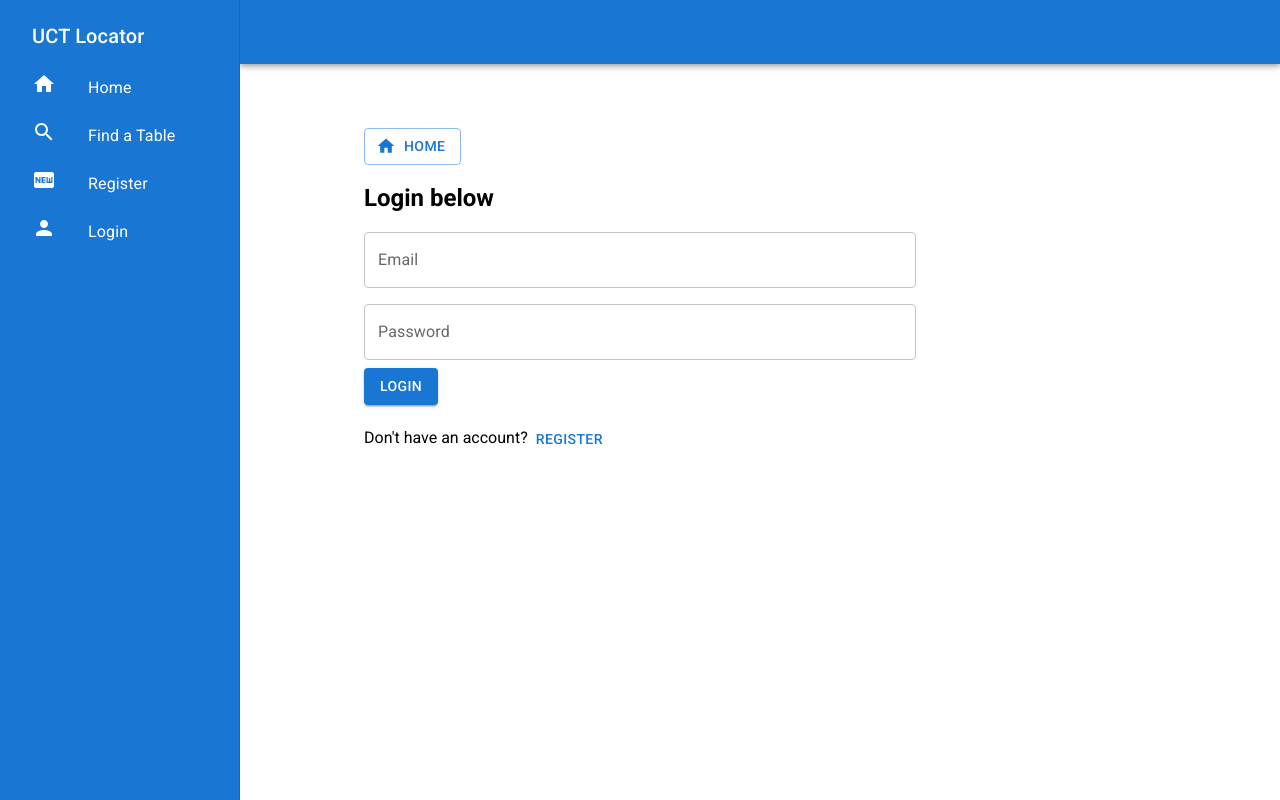
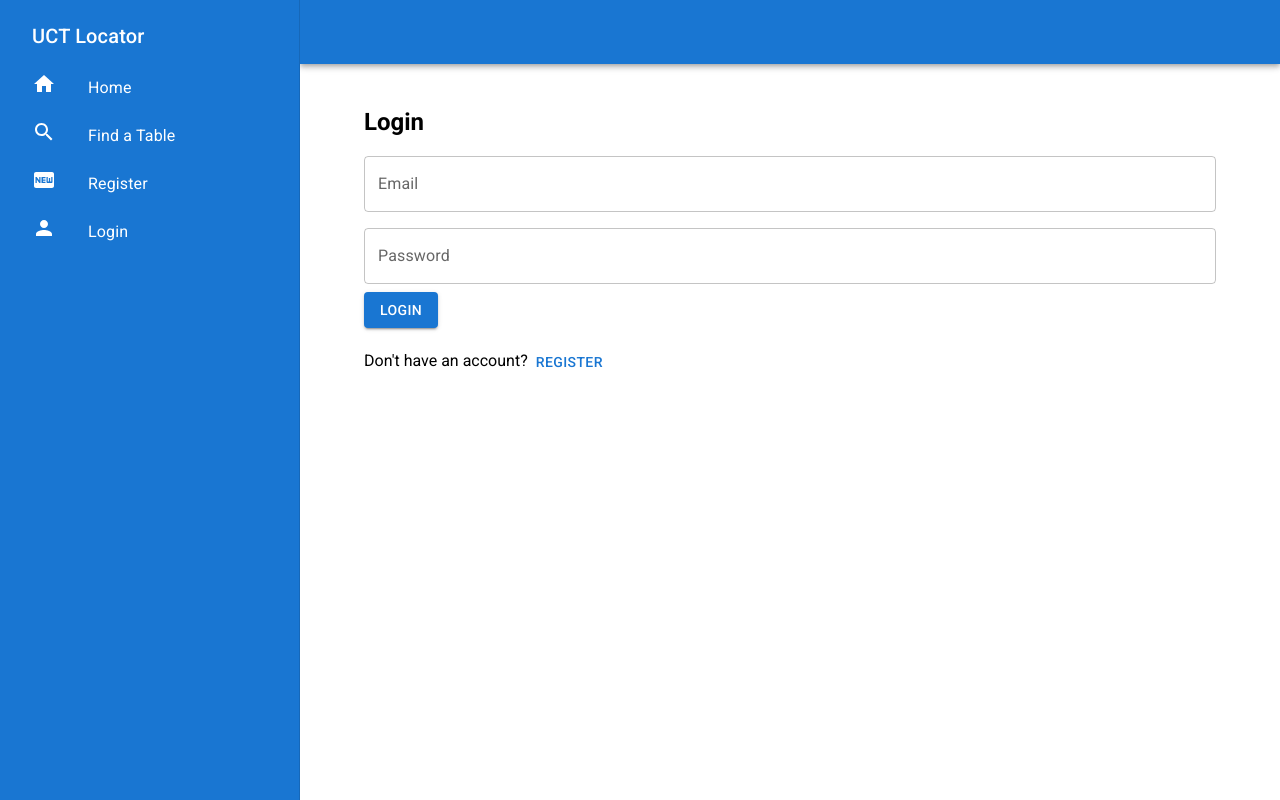
Before and after one commit to InspiredAccessFoundation/uct-locator, a React (Create React App) app in the folder front-end/: page /login in a window 1280 px wide. Built offline with nearby package versions, Linux system fonts and the light colour scheme; what axios-cache-interceptor would draw is missing.

Commit message:
Lots more UI tweaks

```diff
--- a/front-end/src/App.js
+++ b/front-end/src/App.js
@@ -18,10 +18,12 @@ import SubmitTable from "./components/Tables/SubmitTable";
 import LocationViewMapNew from "./components/Map/LocationViewMap";
 import ViewTable from "./components/Tables/ViewTable";
 
+import Box from '@mui/material/Box';
+
 import Container from "@mui/material/Container";
 
 import "./App.css";
-
+const drawerWidth = 300;
 // Check for token to keep user logged in
 if (localStorage.jwtToken) {
   // Set auth token header auth
@@ -47,11 +49,10 @@ class App extends Component {
       <Provider store={store}>
         <Router>
           <Navbar />
-          <Container maxWidth={false} style={{
-            height: "100%!important",
-            margin: "0",
-            padding: "0"
-          }}>
+          <Box
+            component="main"
+            sx={{ display: 'flex', flexGrow: 3, p: 0, width: { sm: `calc(100% - ${drawerWidth}px)` }, marginLeft: { sm: `${drawerWidth}px` } }}
+          >
             <Route exact path="/" component={Home} />
             <Route exact path="/register" component={Register} />
             <Route exact path="/login" component={Login} />
@@ -65,7 +66,7 @@ class App extends Component {
                 component={SubmitTable}
               />
             </Switch>
-          </Container>
+          </Box>
         </Router>
       </Provider >
     );
--- a/front-end/src/components/Map/LocationSelectMap.js
+++ b/front-end/src/components/Map/LocationSelectMap.js
@@ -11,9 +11,6 @@ const render = () => {
 
 const LocationSelectMap = (props) => {
   const { onCenterChanged, tableMapStyle } = props;
-  tableMapStyle.width = "100%";
-  tableMapStyle.height = tableMapStyle.height || "500px";
-
   const mapOptions = {
     styles: [],
     streetViewControl: false,
@@ -24,13 +21,12 @@ const LocationSelectMap = (props) => {
     <>
       <div style={{ height: "100%" }}>
         <Wrapper apiKey={process.env.REACT_APP_GOOGLE_MAPS_API_KEY} render={render} libraries={["places"]}>
-          <TableMapNew
+          {/* <TableMapNew
             onCenterChanged={onCenterChanged}
-            style={tableMapStyle}
             mapOptions={mapOptions}
             selectingLocation
           >
-          </TableMapNew>
+          </TableMapNew> */}
         </Wrapper>
       </div>
     </>
--- a/front-end/src/components/Map/LocationViewMap.css
+++ b/front-end/src/components/Map/LocationViewMap.css
@@ -10,7 +10,5 @@
 
 .add-circle {
     font-size: 3.5rem !important;
-    color: #88C6CB;
-    background-color: black;
     border-radius: 100%;
 }
--- a/front-end/src/components/Map/LocationViewMap.js
+++ b/front-end/src/components/Map/LocationViewMap.js
@@ -5,7 +5,7 @@ import Container from "@mui/system/Container";
 import CircularProgress from "@mui/material/CircularProgress";
 import AddCircleIcon from '@mui/icons-material/AddCircle';
 import Icon from '@mui/material/Icon';
-
+import { useTheme } from '@mui/material/styles';
 
 import axios from "../../axiosRequests";
 import * as constants from "../../constants";
@@ -29,6 +29,9 @@ const getTablePosition = (tbl) => {
 };
 
 const LocationViewMapNew = () => {
+  const theme = useTheme();
+  const bg = theme.palette.primary.main;
+  const fg = theme.palette.primary.contrastText;
   const [zoom, setZoom] = React.useState(
     Number(localStorage.getItem("zoom")) || 3
   );
@@ -80,7 +83,7 @@ const LocationViewMapNew = () => {
   }, []);
 
   return (
-    <div style={{ height: "100%" }}>
+    <Container maxWidth={false} disableGutters>
       <Wrapper
         apiKey={process.env.REACT_APP_GOOGLE_MAPS_API_KEY}
         render={render}
@@ -91,7 +94,7 @@ const LocationViewMapNew = () => {
           onCenterChanged={onCenterChanged}
           onZoomChanged={onZoomChanged}
           zoom={zoom}
-          style={{ width: "100%", height: "100vh" }}
+          style={{ width: "100%", height: "94vh" }}
         >
           {tableLocations.map((tbl, i) => (
             <Marker
@@ -106,11 +109,11 @@ const LocationViewMapNew = () => {
           onClose={() => setCurrentTableId('')}
           open={!!currentTableId}
         />
-        <div className="add-new-floater">
-          <Icon component={AddCircleIcon} fontSize="large" className="add-circle" />
-        </div>
+        {/* <div className="add-new-floater">
+          <Icon component={AddCircleIcon} fontSize="large" className="add-circle" sx={{ color: bg, backgroundColor: fg }} />
+        </div> */}
       </Wrapper>
-    </div>
+    </Container>
   );
 };
 
--- a/front-end/src/components/Map/TableMap.css
+++ b/front-end/src/components/Map/TableMap.css
@@ -24,7 +24,7 @@
     flex-direction: row;
 }
 
-#searchbar {
+/* #searchbar {
     width: 80%;
     padding: 6px 20px;
     border-radius: 15px;
@@ -32,14 +32,18 @@
     height: 25px;
     font-size: 15px;
     color: #555;
-}
+} */
 
 .hidden {
     display: none !important;
 }
 
 .location-icon {
-    font-size: 35px !important;
+    font-size: 25px !important;
+    color: white;
+    padding-top: 2px;
+    cursor: pointer;
+    pointer-events: auto;
 }
 
 .filters-bar {
--- a/front-end/src/components/Tables/SubmitTable.js
+++ b/front-end/src/components/Tables/SubmitTable.js
@@ -19,6 +19,7 @@ import LocationSelectMap from "../Map/LocationSelectMap";
 import useMediaQuery from '@mui/material/useMediaQuery';
 import { useTheme } from "@mui/material/styles";
 
+const drawerWidth = 300;
 const SubmitTable = () => {
   const theme = useTheme();
   const smallWidth = useMediaQuery(theme.breakpoints.down('sm'));
@@ -102,7 +103,7 @@ const SubmitTable = () => {
 
   return (
     <>
-      <Container maxWidth="md">
+      <Container maxWidth={false} sx={{ py: 3, mx: 5 }}>
         <div style={{ marginTop: "1rem" }} className="row">
           <h2>Submit Table</h2>
           <p>Enter information for your table here.</p><br></br>
--- a/front-end/src/components/auth/Login.js
+++ b/front-end/src/components/auth/Login.js
@@ -57,16 +57,13 @@ class Login extends Component {
     const { errors } = this.state;
 
     return (
-      <Container maxWidth="sm">
-        <div style={{ marginTop: "4rem" }} className="row">
-              <Button variant="outlined" startIcon={<HomeIcon />} href="/">
-                Home
-               </Button>
+      <Container maxWidth={false} sx={{ py: 3, mx: 5 }}>
+        <div className="row">
           <h2>
-               <b>Login below</b>
+            <b>Login</b>
           </h2>
           <form noValidate onSubmit={this.onSubmit}>
-              <Stack spacing = {1}>
+            <Stack spacing={1}>
               <TextField id="email" label="Email" variant="outlined"
                 onChange={this.onChange}
                 value={this.state.email}
--- a/front-end/src/components/auth/Register.js
+++ b/front-end/src/components/auth/Register.js
@@ -60,16 +60,13 @@ class Register extends Component {
     const { errors } = this.state;
 
     return (
-      <Container maxWidth='sm'>
-        <div style={{ marginTop: "4rem" }} className="row">
-           <Button variant="outlined" startIcon={<HomeIcon />} href="/">
-                Home
-               </Button>
+      <Container maxWidth={false} sx={{ py: 3, mx: 5 }}>
+        <div className="row">
           <h2>
-                <b>Register below </b>
+            <b>Register</b>
           </h2>
           <form noValidate onSubmit={this.onSubmit}>
-            <Stack spacing = {1}>
+            <Stack spacing={1}>
 
               <TextField id='name' variant='outlined' label='Name'
                 onChange={this.onChange}
@@ -95,7 +92,7 @@ class Register extends Component {
                 onChange={this.onChange}
                 value={this.state.username}
                 error={errors.username}
-                  className = {classnames("", {
+                className={classnames("", {
                   invalid: errors.username
                 })}
               />
--- a/front-end/src/components/layout/Home.js
+++ b/front-end/src/components/layout/Home.js
@@ -4,6 +4,7 @@ import { connect } from "react-redux";
 import PropTypes from "prop-types";
 import { Container } from "@mui/system";
 
+const drawerWidth = 300;
 const Home = (props) => {
   const loggedIn = props.auth.isAuthenticated;
 
@@ -23,7 +24,7 @@ const Home = (props) => {
   );
 
   return (
-    <Container maxWidth="md">
+    <Container maxWidth={false} sx={{ py: 3, mx: 5 }}>
       <p>Welcome to the UCT Locator app!</p>
       {loggedIn ? loggedInContent : loggedOutContent}
       <Link to="/find">Find a Table</Link>
--- a/front-end/src/components/layout/Navbar.js
+++ b/front-end/src/components/layout/Navbar.js
@@ -1,9 +1,13 @@
 import React from "react";
+
 import { Link } from "react-router-dom";
 import { logoutUser } from "../../actions/authActions";
 import PropTypes from "prop-types";
 import { connect } from "react-redux";
 
+import InputBase from '@mui/material/InputBase';
+
+import { styled, alpha } from '@mui/material/styles';
 import AppBar from '@mui/material/AppBar';
 import Toolbar from '@mui/material/Toolbar';
 import Box from '@mui/material/Box';
@@ -30,7 +34,51 @@ import ExitToAppIcon from '@mui/icons-material/ExitToApp';
 import FiberNewIcon from '@mui/icons-material/FiberNew';
 import PersonIcon from '@mui/icons-material/Person';
 
-const drawerWidth = 240;
+const drawerWidth = 300;
+
+const Search = styled('div')(({ theme }) => ({
+  position: 'relative',
+  borderRadius: theme.shape.borderRadius,
+  backgroundColor: alpha(theme.palette.common.white, 0.15),
+  '&:hover': {
+    backgroundColor: alpha(theme.palette.common.white, 0.25),
+  },
+  marginRight: theme.spacing(2),
+  marginLeft: 0,
+  width: '100%',
+  [theme.breakpoints.up('sm')]: {
+    marginLeft: theme.spacing(3),
+    width: 'auto',
+  },
+}));
+
+const SearchIconWrapper = styled('div')(({ theme }) => ({
+  padding: theme.spacing(0, 2),
+  height: '100%',
+  position: 'absolute',
+  pointerEvents: 'none',
+  display: 'flex',
+  alignItems: 'center',
+  justifyContent: 'center',
+  zIndex: 10000
+}));
+
+const StyledInputBase = styled(InputBase)(({ theme }) => ({
+  color: 'inherit',
+  zIndex: 10,
+  '& .MuiInputBase-input': {
+    padding: theme.spacing(1, 1, 1, 0),
+    // vertical padding + font size from searchIcon
+    paddingLeft: `calc(1.5em + ${theme.spacing(4)})`,
+    transition: theme.transitions.create('width'),
+    width: '100%',
+    zIndex: 10,
+    [theme.breakpoints.up('md')]: {
+      width: '50ch',
+    },
+  },
+}));
+
 const Navbar = (props) => {
   const theme = useTheme();
   const bg = theme.palette.primary.main;
@@ -88,7 +136,7 @@ const Navbar = (props) => {
     <Box
       role="presentation"
       onClick={() => setDrawerOpen(false)}
-      sx={{ backgroundColor: bg, minWidth: "300px", height: "100%", color: fg }}
+      sx={{ backgroundColor: bg, height: "100%", color: fg }}
     >
       <List>
         <ListItem>
@@ -128,11 +176,11 @@ const Navbar = (props) => {
 
   return (
     <>
-      <AppBar position="static" sx={{
+      <AppBar position="sticky" sx={{
         width: { sm: `calc(100% - ${drawerWidth}px)` },
         ml: { sm: `${drawerWidth}px` },
       }}>
-        <Toolbar sx={{ backgroundColor: bg, color: fg, justifyContent: "center" }}>
+        <Toolbar sx={{ backgroundColor: bg, color: fg, justifyContent: { sm: "center", xs: "flex-start" } }}>
           <IconButton
             color="inherit"
             onClick={() => setDrawerOpen(true)}
@@ -142,15 +190,18 @@ const Navbar = (props) => {
             <MenuIcon />
           </IconButton>
           {mapShowing ? (
-            <div className="input-bar">
-              <input id="searchbar"></input>
+            <Search>
+              <SearchIconWrapper>
                 <div>
                   <Icon className={"location-icon"} component={GpsFixedTwoTone} alt="Find My Current Location" />
                 </div>
                 <div className="hidden">
                   <CircularProgress size="35px" color="secondary" />
                 </div>
-            </div>
+              </SearchIconWrapper>
+              <StyledInputBase id="searchbar" placeholder="Search…"
+                inputProps={{ 'aria-label': 'search' }} />
+            </Search>
           ) : (
             <></>
           )}
```
Also changed, not shown: front-end/src/components/Map/TableMap.js (+6 -30 lines). Lines whose indentation alone changed are shown as unchanged.
